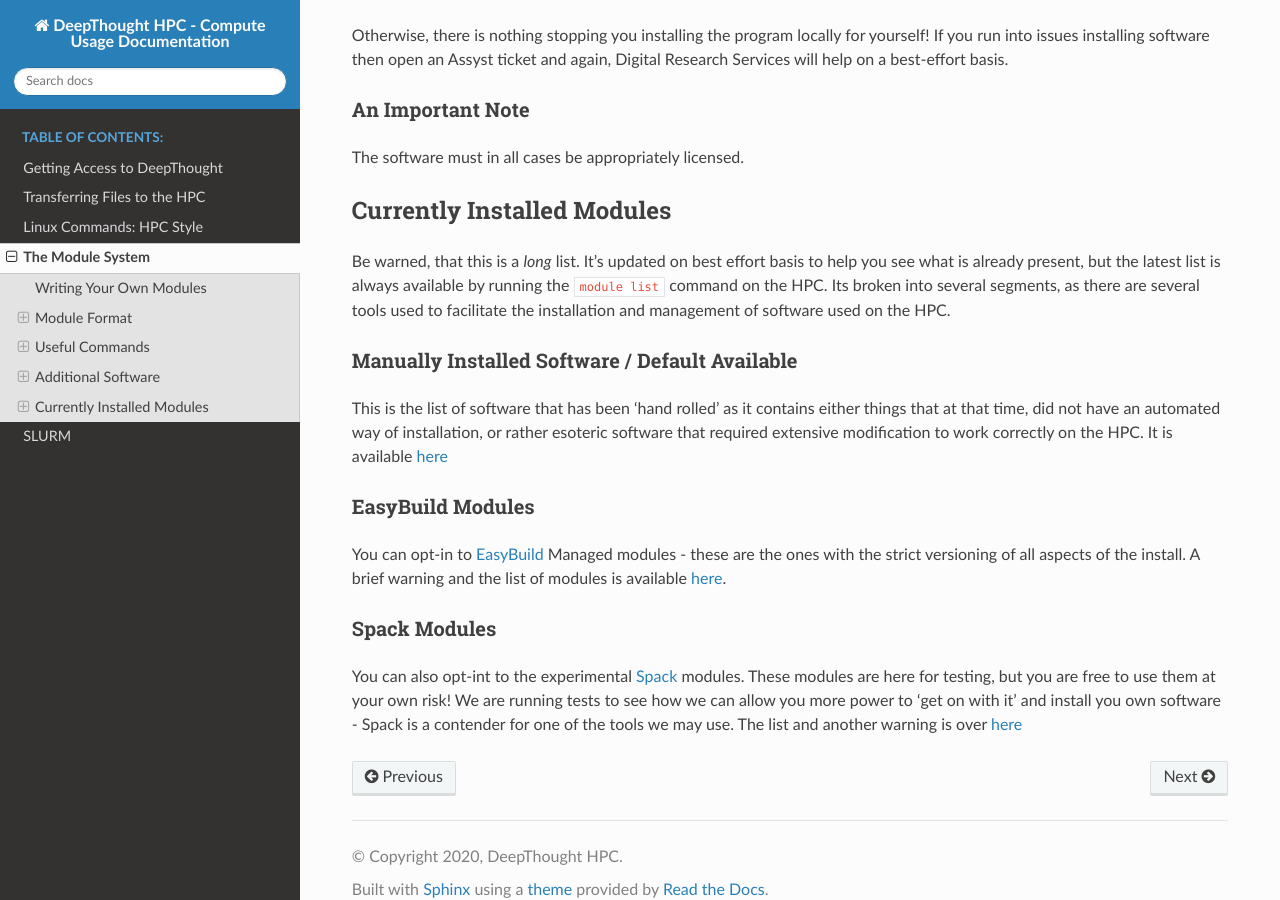
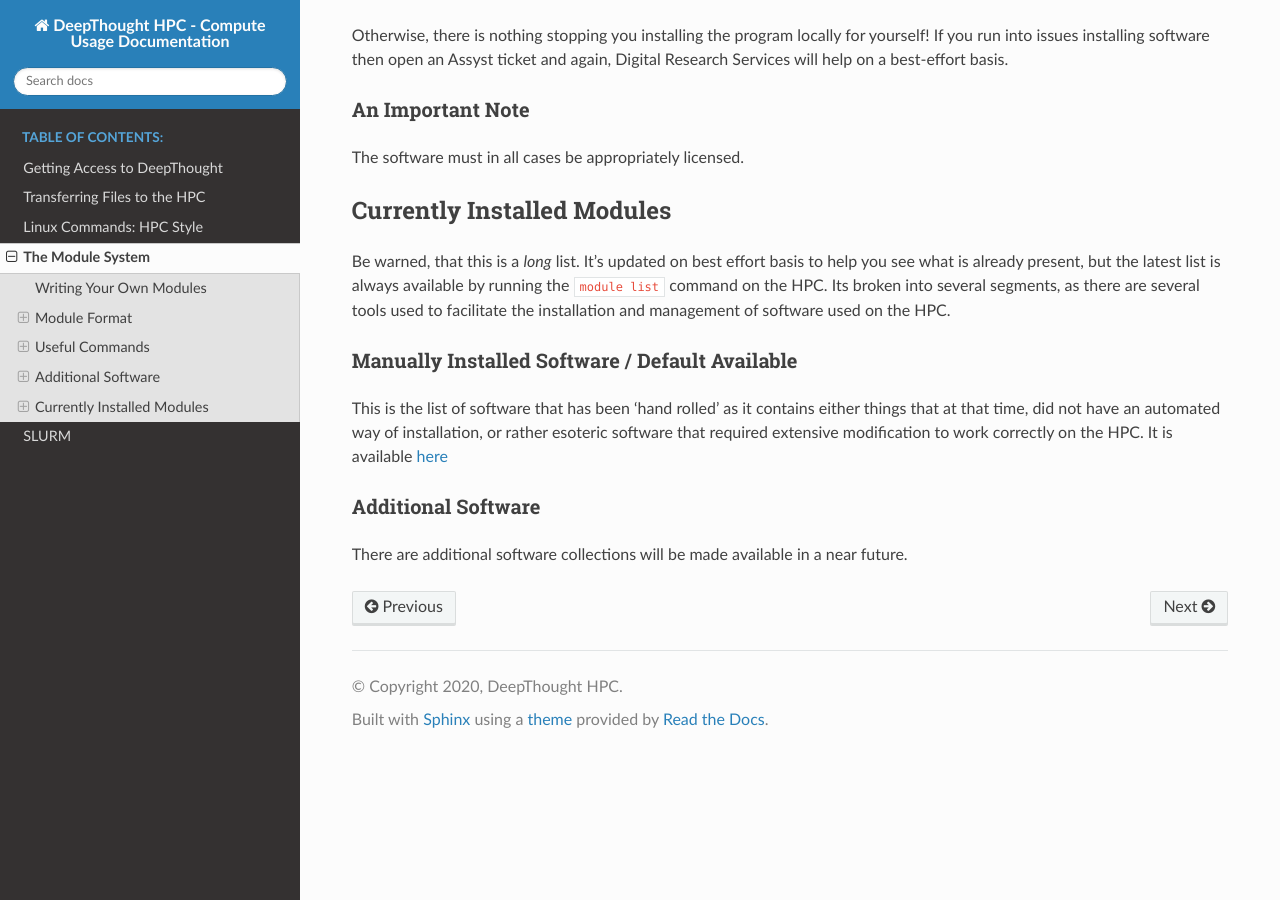
Before and after one commit to flindersuni/DeepThoughtHPC-docs, a Sphinx documentation site: the page built from docs/source/ModuleSystem/LMod.md, in a window 1280 px wide and 900 px high, scrolled down 2988 px. Built offline with Sphinx 7.4.7 and the Read the Docs theme 2.0.0, drawn with Linux system fonts in a browser that asks for light colours.

Commit message:
EB + Spack module hide

```diff
--- a/docs/source/ModuleSystem/LMod.md
+++ b/docs/source/ModuleSystem/LMod.md
@@ -91,10 +91,5 @@ Be warned, that this is a _long_ list. It's updated on best effort basis to help
 
 This is the list of software that has been 'hand rolled' as it contains either things that at that time, did not have an automated way of installation, or rather esoteric software that required extensive modification to work correctly on the HPC. It is available [here](ManuallyInstalled.md)
 
-### EasyBuild Modules
-
-You can opt-in to [EasyBuild](https://easybuild.readthedocs.io/en/latest/#) Managed modules - these are the ones with the strict versioning of all aspects of the install. A brief warning and the list of modules is available [here](EasyBuildModules.md).
-
-### Spack Modules
-
-You can also opt-int to the experimental [Spack](https://spack.io/) modules. These modules are here for testing, but you are free to use them at your own risk! We are running tests to see how we can allow you more power to 'get on with it' and install you own software - Spack is a contender for one of the tools we may use. The list and another warning is over [here](SpackModules.md)
+### Additional Software
+There are additional software collections will be made available in a near future.
```
